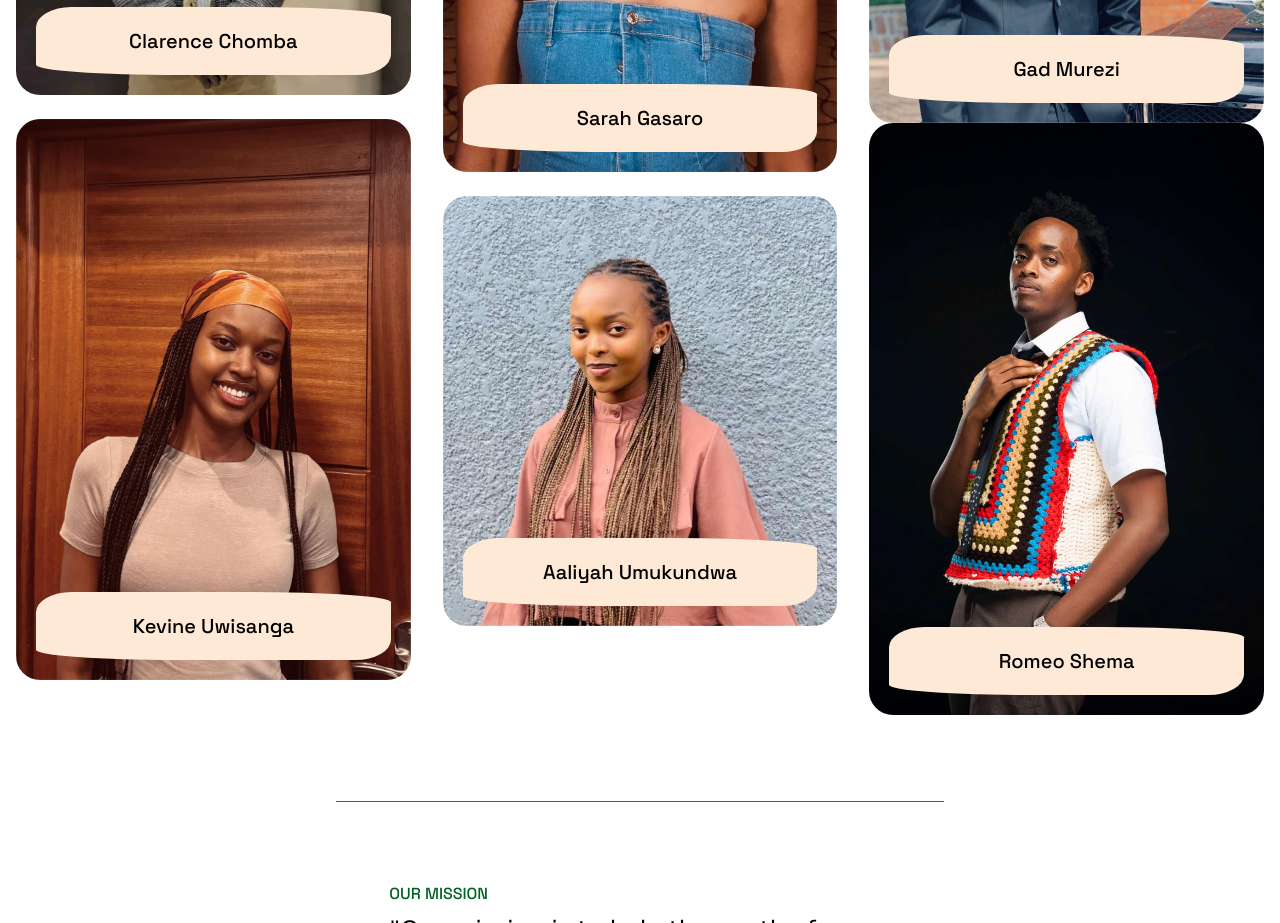
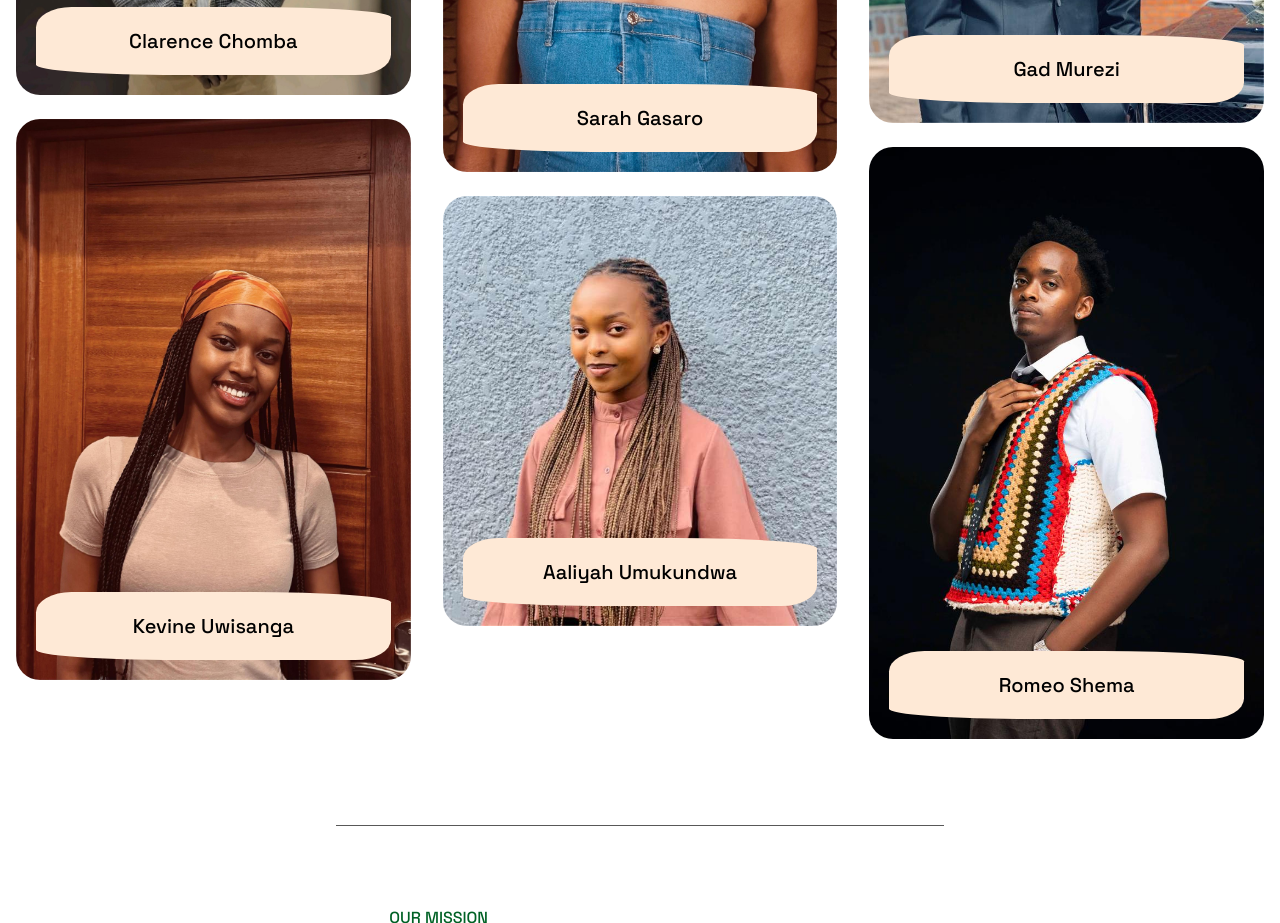
Before and after one commit to Masalale/the_braniacs, a plain HTML site: page index.html in a window 1280 px wide. Shown: the part 1280-2203 px from the top of the page. Drawn offline with Linux system fonts and the light colour scheme.

Commit message:
Space Gad & Romeo

```diff
--- a/index.html
+++ b/index.html
@@ -126,6 +126,7 @@
                         </div>
                     </div>
                 </a>
+                <p>&nbsp;&nbsp;&nbsp;</p>
                     <a class="group flex flex-col gap-96" href="">
                         <div class="overflow-hidden relative rounded-3xl">
                             <img alt="..." class="group-hover:opacity-90 w-full" height="1000" src="./img/romeo.jpg" width="900"/>
```
